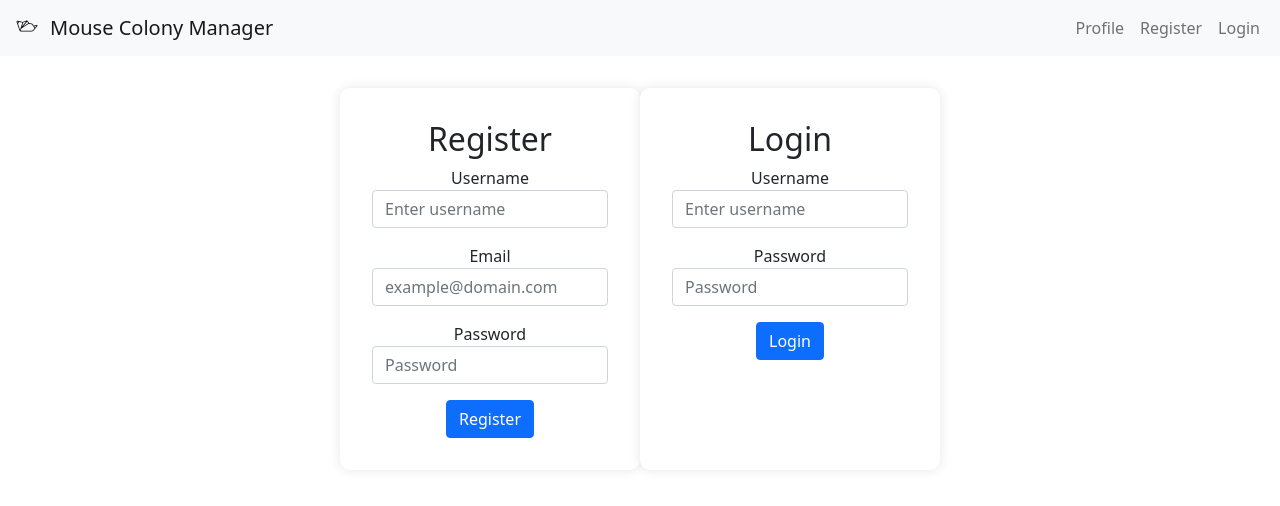
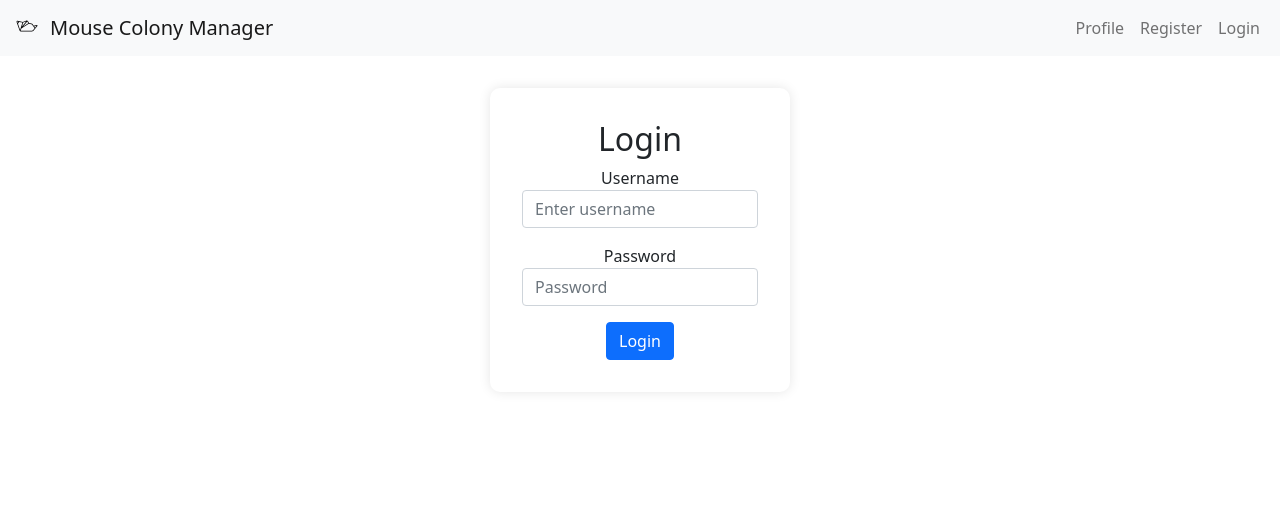
Before and after one commit to davidfrivas/mouse-colony-manager, a React (Create React App) app in the folder client/: page /login in a window 1280 px wide. Shown: the top 506 px of the page. Built offline with nearby package versions, Linux system fonts and the light colour scheme.

Commit message:
Implement React BrowserRouter and Routes

```diff
--- a/client/src/App.js
+++ b/client/src/App.js
@@ -1,17 +1,22 @@
+import { BrowserRouter, Routes, Route } from 'react-router-dom';
 import './App.css';
-import Navbar from './components/Navbar.js';
-import LoginForm from './components/LoginForm.js';
-import RegisterForm from './components/RegisterForm.js';
+import Navbar from './components/pages/Navbar.js';
+import LoginForm from './components/pages/LoginForm.js';
+import RegisterForm from './components/pages/RegisterForm.js';
 
 function App() {
   return (
     <div className="App">
-      <Navbar />
-      <div className="main-content">
-        <RegisterForm />
-        <LoginForm />
-      </div>
+      <BrowserRouter>
+        <Routes>
+          <Route path="/" element={<Navbar />}>
+              <Route path="register" element={<RegisterForm />}/>
+              <Route path="login" element={<LoginForm />}/>
+          </Route>
+        </Routes>
+      </BrowserRouter>
     </div>
+
   );
 }
 
--- a/client/src/components/LoginForm.js
+++ /dev/null
@@ -1,20 +0,0 @@
-const LoginForm = () => {
-  return (
-    <div className="form-container">
-      <h2>Login</h2>
-      <form>
-        <div className="form-group mb-3">
-          <label>Username</label>
-          <input type="text" className="form-control" placeholder="Enter username" />
-        </div>
-        <div className="form-group mb-3">
-          <label>Password</label>
-          <input type="password" className="form-control" placeholder="Password" />
-        </div>
-        <button type="submit" className="btn btn-primary">Login</button>
-      </form>
-    </div>
-  );
-};
-
-export default LoginForm;
--- a/client/src/components/Navbar.js
+++ /dev/null
@@ -1,46 +0,0 @@
-const Navbar = () => {
-  return (
-    <div>
-      <nav className="navbar navbar-expand-lg navbar-light bg-light">
-        <div className="container-fluid">
-          <a className="navbar-brand" href="#">
-            <img
-              src="/assets/mouse.svg"
-              alt="Logo"
-              width="30"
-              height="24"
-              className="d-inline-block align-text-top me-2"
-            />
-            Mouse Colony Manager
-          </a>
-          <button
-            className="navbar-toggler"
-            type="button"
-            data-bs-toggle="collapse"
-            data-bs-target="#navbarNav"
-            aria-controls="navbarNav"
-            aria-expanded="false"
-            aria-label="Toggle navigation"
-          >
-            <span className="navbar-toggler-icon"></span>
-          </button>
-          <div className="collapse navbar-collapse" id="navbarNav">
-            <ul className="navbar-nav ms-auto">
-              <li className="nav-item">
-                <a className="nav-link" href="#">Profile</a>
-              </li>
-              <li className="nav-item">
-                <a className="nav-link" href="#">Register</a>
-              </li>
-              <li className="nav-item">
-                <a className="nav-link" href="#">Login</a>
-              </li>
-            </ul>
-          </div>
-        </div>
-      </nav>
-    </div>
-  );
-};
-
-export default Navbar;
--- a/client/src/components/RegisterForm.js
+++ /dev/null
@@ -1,24 +0,0 @@
-const RegisterForm = () => {
-  return (
-    <div className="form-container">
-      <h2>Register</h2>
-      <form>
-        <div className="form-group mb-3">
-          <label>Username</label>
-          <input type="text" className="form-control" placeholder="Enter username" />
-        </div>
-        <div className="form-group mb-3">
-          <label>Email</label>
-          <input type="email" className="form-control" placeholder="example@domain.com" />
-        </div>
-        <div className="form-group mb-3">
-          <label>Password</label>
-          <input type="password" className="form-control" placeholder="Password" />
-        </div>
-        <button type="submit" className="btn btn-primary">Register</button>
-      </form>
-    </div>
-  );
-};
-
-export default RegisterForm;
```
